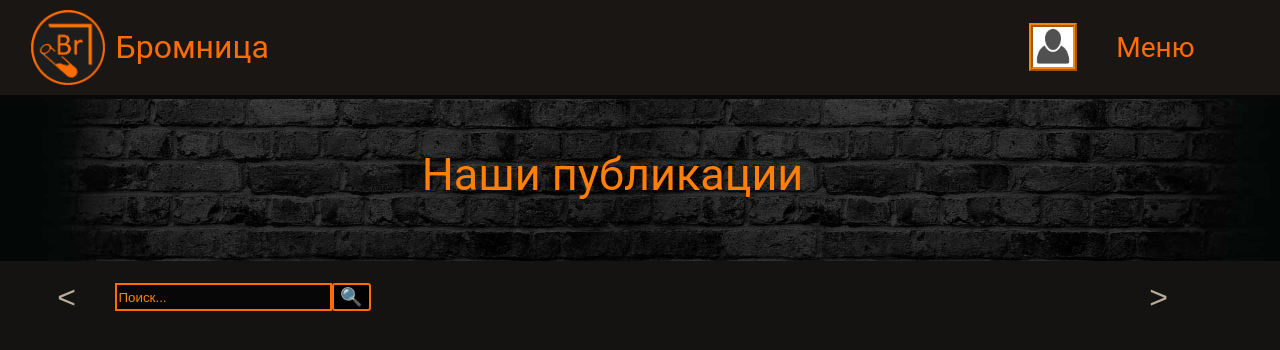
After one commit to RostislavShishmarev/WEB_Bromnitsa, a Flask app: page /publications in a window 1280 px wide. The commit adds this page. Shown: the top 350 px of the page. Run offline with Flask 2, Linux system fonts and the light colour scheme.

Commit message:
Закончена пользов. страница и начата новостная

```diff
--- a/static/css/Account/Account.css
+++ b/static/css/Account/Account.css
@@ -1,10 +1,13 @@
-.container {
+.br-container {
   padding-left: 0px;
 }
 
 .page {
   background-color: #141312;
   min-height: 100vh;
+  background-image: url(../../img/bricks.jpg);
+  background-size: cover;
+  background-position: center;
 }
 
 .cloud {
@@ -17,17 +20,59 @@
   min-width: calc(100% - 28px);
   min-height: 100vh;
   display: block;
-  padding-left: 56px;
+  margin-left: 56px;
   padding-top: 3px;
 }
 
 .nav-placeholder {
   display: flex;
   justify-content: space-between;
+  overflow: auto;
+}
+
+.nav-placeholder::-webkit-scrollbar {
+  width: 12px;
+  height: 12px;
+}
+
+.nav-placeholder::-webkit-scrollbar-corner {
+  background-color: #2b2b2b;
+}
+
+.nav-placeholder::-webkit-scrollbar-track {
+  background: #2b2b2b;
+}
+
+.nav-placeholder::-webkit-scrollbar-thumb {
+  background-color: #75736f;
+  border-radius: 20px;
+  border: 3px solid black;
 }
 
 .nav-block {
   margin: 12px;
+}
+
+.nav-button {
+  background-color: rgba(0, 0, 0, 0);
+  border-radius: 50%;
+  border: none;
+  color: #baae9b;
+  font-size: 32px;
+  height: 48px;
+  width: 48px;
+  transition: background-color 0.2s ease-in-out;
+}
+
+.nav-button:hover {
+  background-color: #bdb3a278;
+}
+
+.dir-text {
+  color: #baae9b;
+  font-family: Roboto, sans-serif;
+  font-size: 32px;
+  margin: 0px;
 }
 
 .dirs-placeholder {
--- a/static/css/Account/Small_left_menu.css
+++ b/static/css/Account/Small_left_menu.css
@@ -8,6 +8,7 @@
   flex-direction: column;
   justify-content: flex-start;
   border: ridge 3px #141312;
+  z-index: 4;
 }
 
 .small-menu-block {
--- a/static/css/Main.css
+++ b/static/css/Main.css
@@ -27,7 +27,8 @@ body::-webkit-scrollbar-thumb,
   border: 3px solid black;
 }
 
-.container {
+/* Не container, чтобы не мешать адаптивной сетке */
+.br-container {
   box-sizing: border-box;
   max-width: 1219px;
   margin-left: auto;
--- /dev/null
+++ b/static/css/Publications.css
@@ -0,0 +1,40 @@
+.publ-head-block {
+  background-image: url(../img/bricks.jpg);
+  background-size: cover;
+  background-position: center;
+}
+
+.publ-head-text {
+  font-family: Roboto, sans-serif;
+  font-size: 45px;
+  color: #ff7f08;
+  text-align: center;
+  padding-top: 60px;
+  padding-bottom: 60px;
+  margin-bottom: 0px;
+}
+
+.connector {
+  display: flex;
+  align-items: center;
+}
+
+.search-row {
+  display: flex;
+  justify-content: flex-start;
+}
+
+.search-string {
+  box-sizing: border-box;
+  width: 17vw;
+  max-width: 400px;
+  min-width: 155px;
+  background-color: #080707;
+  border-color: #ff6c03;
+  border-style: solid;
+  color: #f7c202;
+}
+
+.search-string::placeholder {
+  color: #f78502;
+}
--- a/templates/Base.html
+++ b/templates/Base.html
@@ -14,7 +14,7 @@
   </head>
   <body>
     <div class="HEAD">
-      <div class="container head">
+      <div class="br-container head">
         <div class="logo-block">
           <div class="logo"></div>
           <div class="logo-text">Бромница</div>
@@ -26,8 +26,7 @@
               <li class="menu">
                 Меню
                 <ul class="menu-list">
-                  {% for element in navigation %}
-                  {% if loop.last %}
+                  {% for element in navigation %} {% if loop.last %}
                   <li class="menu-el last-el">
                     <a href="{{element['href']}}">{{element['title']}}</a>
                   </li>
@@ -35,8 +34,7 @@
                   <li class="menu-el">
                     <a href="{{element['href']}}">{{element['title']}}</a>
                   </li>
-                  {% endif %}
-                  {% endfor %}
+                  {% endif %} {% endfor %}
                 </ul>
               </li>
             </ul>
--- /dev/null
+++ b/templates/Publications.html
@@ -0,0 +1,42 @@
+{% extends "Base.html" %} {% block content %}
+<link rel="stylesheet" href="../static/css/Publications.css" />
+<link rel="stylesheet" href="../static/css/Account/Account.css" />
+<div class="publ-head-block Block1">
+  <div class="br-container">
+    <p class="publ-head-text">Наши публикации</p>
+  </div>
+</div>
+<div class="Block2">
+  <div class="br-container">
+    <div class="nav-placeholder">
+      <div class="connector">
+        <div class="nav-block">
+          <form method="POST">
+            <input name="prev" class="none" />
+            <input type="submit" value="<" class="nav-button" />
+          </form>
+        </div>
+        <div class="nav-block">
+          <form method="POST">
+            <div class="search-row">
+              <input
+                type="search"
+                placeholder="Поиск..."
+                class="search-string"
+                size="1"
+              />
+              <input type="submit" value="🔍" class="user-button" />
+            </div>
+          </form>
+        </div>
+      </div>
+      <div class="nav-block">
+        <form method="POST">
+          <input name="next" class="none" />
+          <input type="submit" value=">" class="nav-button" />
+        </form>
+      </div>
+    </div>
+  </div>
+</div>
+{% endblock %}
--- a/test.py
+++ b/test.py
@@ -32,17 +32,32 @@ def cloud(current_dir=''):
            {'href': '/publications', 'title': 'Публикации'},
            {'href': '/settings', 'title': 'Настройки'},
            {'href': '/logout', 'title': 'Выход'}]
-    current_dir = current_dir.replace('&', '/')
-    files = ['../static/users/' + (current_dir + '/' if current_dir else '') + w
-             for w in (['..', ] if current_dir else []) + os.listdir('static/users/' + current_dir)]
+    current_dir = 'static/users/' + current_dir.replace('&', '/')
     if request.method == 'POST':
         if 'change-menu' in request.form.keys():
             CurrentSet.menu_mode = SMALL if CurrentSet.menu_mode == BIG\
                 else BIG
         return render_template('Account.html', title='Облако', navigation=nav, menu=CurrentSet.menu_mode,
-                               files_names=files, os=os)
+                               current_dir=current_dir, os=os, sort_function=sort_function)
     return render_template('Account.html', title='Облако', navigation=nav, menu=CurrentSet.menu_mode,
-                           files_names=files, os=os)
+                           current_dir=current_dir, os=os, sort_function=sort_function)
+
+
+@app.route('/publications')
+def publications():
+    nav = [{'href': '/', 'title': 'Главная'},
+           {'href': '/login', 'title': 'Войти'}]
+    return render_template('Publications.html', title='Публикации', navigation=nav)
+
+
+def sort_function(list_, cur_dir):
+    key_sort = lambda x: x
+    return sorted(list(filter(lambda f: os.path.isdir('/'.join([cur_dir,
+                                                                f])), list_)),
+                  key=key_sort) +\
+           sorted(list(filter(lambda f: os.path.isfile('/'.join([cur_dir,
+                                                                 f])), list_)),
+                  key=key_sort)
 
 
 if __name__ == '__main__':
```
Also changed, not shown: templates/Account.html (+22 -15 lines), templates/TitlePage.html (+4 -28 lines).
